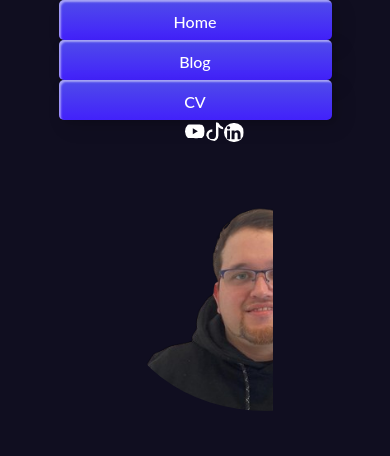
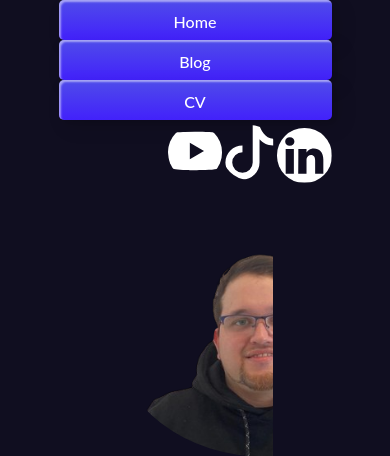
Before and after one commit to HaiDekimasu/portafolio_jeff, a Django app: page / in a window 390 px wide; the page is wider, and only the part inside the window is pictured. Shown: the top 456 px of that part. Run offline with Django 4.2, Linux system fonts and the light colour scheme; data comes from the database, SQL or seed files in the repository.

Commit message:
modificacion de mediaquery navredes

```diff
--- a/static/styles/estilos.css
+++ b/static/styles/estilos.css
@@ -267,7 +267,10 @@
         flex-direction: column;
         height: auto;
     }
-    .btn-11 {
+    .btn-11{
+        width: 70%;
+    }
+    .navredes{
         width: 70%;
     }
 }
```
